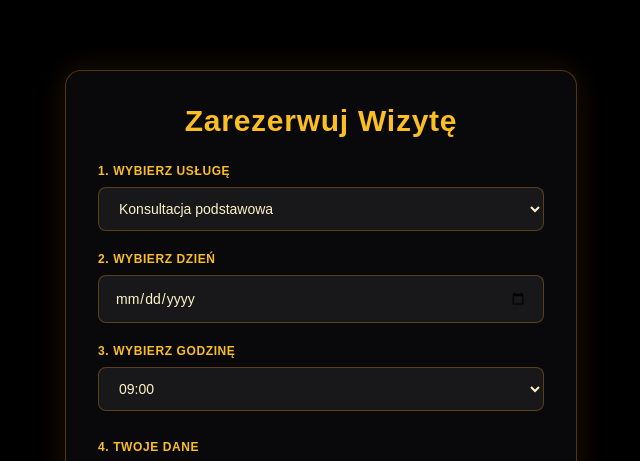
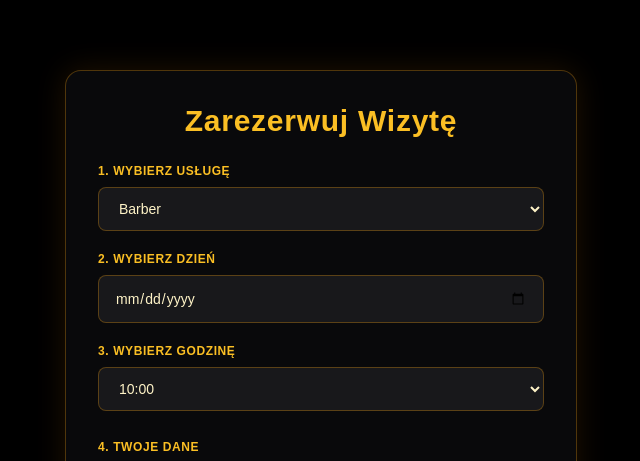
Before and after one commit to adelbertusshop/booking-app-mvp, a Next.js app: page / in a window 1280 px wide. Shown: the top 461 px of the page, without its empty margins (319-959 px from the left). Built offline with nearby package versions, Linux system fonts and the light colour scheme.

Commit message:
Update service list

```diff
--- a/app/page.tsx
+++ b/app/page.tsx
@@ -4,9 +4,9 @@ import { useState } from 'react';
 
 export default function Home() {
   const [formData, setFormData] = useState({
-    serviceName: 'Konsultacja podstawowa',
+    serviceName: 'Barber',
     date: '',
-    time: '09:00',
+    time: '10:00',
     clientName: '',
     email: '',
     phone: '',
@@ -32,9 +32,9 @@ export default function Home() {
       if (res.ok) {
         setMessage({ type: 'success', text: 'Rezerwacja została pomyślnie złożona!' });
         setFormData({
-          serviceName: 'Konsultacja podstawowa',
+          serviceName: 'Barber',
           date: '',
-          time: '09:00',
+          time: '10:00',
           clientName: '',
           email: '',
           phone: '',
@@ -67,7 +67,10 @@ export default function Home() {
               onChange={(e) => setFormData({ ...formData, serviceName: e.target.value })}
               className="w-full bg-zinc-900 border border-amber-500/30 focus:border-amber-400 text-amber-100 rounded-lg px-4 py-3 text-sm outline-none transition-all"
             >
-              <option value="Konsultacja podstawowa">Konsultacja podstawowa</option>
+              <option value="Barber">Barber</option>
+              <option value="Fryzjer / Fryzjerka">Fryzjer / Fryzjerka</option>
+              <option value="Stylistka rzęs">Stylistka rzęs</option>
+              <option value="Paznokcie">Paznokcie</option>
             </select>
           </div>
 
@@ -95,6 +98,7 @@ export default function Home() {
               onChange={(e) => setFormData({ ...formData, time: e.target.value })}
               className="w-full bg-zinc-900 border border-amber-500/30 focus:border-amber-400 text-amber-100 rounded-lg px-4 py-3 text-sm outline-none transition-all"
             >
+              <option value="08:00">08:00</option>
               <option value="09:00">09:00</option>
               <option value="10:00">10:00</option>
               <option value="11:00">11:00</option>
@@ -102,6 +106,11 @@ export default function Home() {
               <option value="13:00">13:00</option>
               <option value="14:00">14:00</option>
               <option value="15:00">15:00</option>
+              <option value="16:00">16:00</option>
+              <option value="17:00">17:00</option>
+              <option value="18:00">18:00</option>
+              <option value="19:00">19:00</option>
+              <option value="20:00">20:00</option>
             </select>
           </div>
 
```
